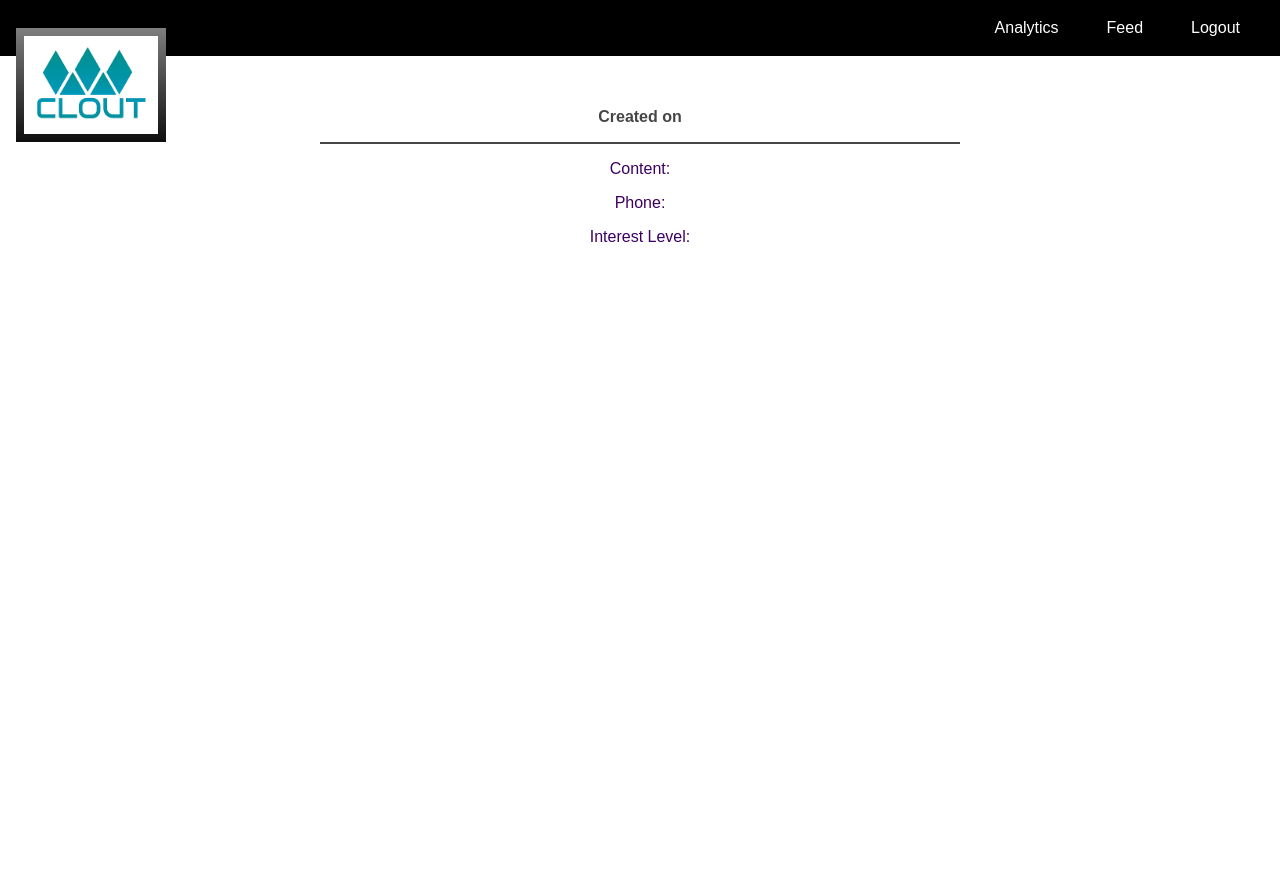
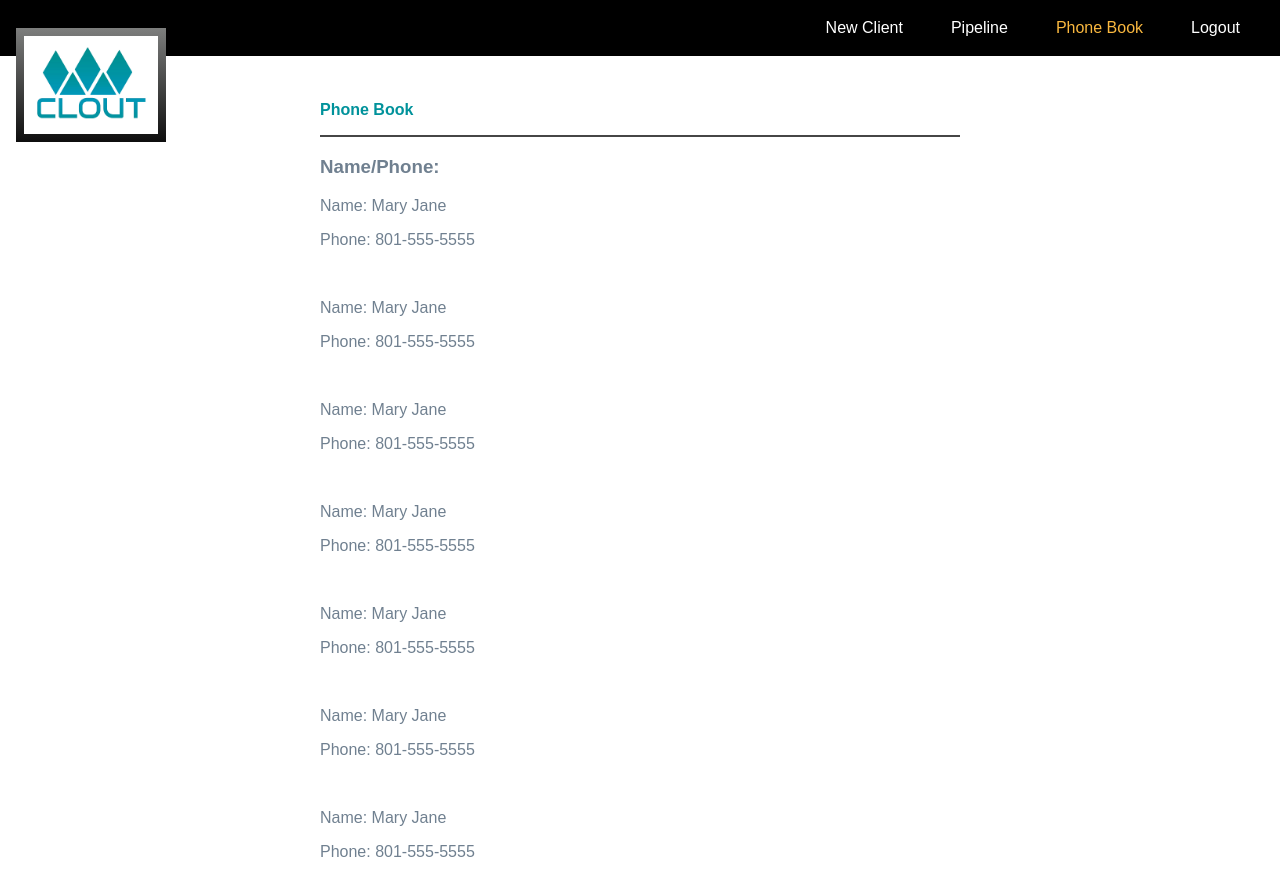
Before and after one commit to MakeItSoKrystal/Final-FullStack-FrontEnd, a React (Create React App) app: page /phone-book in a window 1280 px wide. Before the commit the page ends 800 px from the top, so only its background shows below. Built offline with nearby package versions, Linux system fonts and the light colour scheme; no server answers.

Commit message:
moved new pages from further along project to this old but working project

```diff
--- a/src/App.js
+++ b/src/App.js
@@ -9,6 +9,9 @@ import MobileNavigation from "./components/Navigation/MobileNavigation/MobileNav
 import ErrorHandler from "./components/ErrorHandler/ErrorHandler";
 import FeedPage from "./pages/Feed/Feed";
 import SinglePostPage from "./pages/Feed/SinglePost/SinglePost";
+import SingleClientPage from "./pages/Feed/SingleClient/SingleClient";
+import Pipeline from "./pages/Feed/Pipeline/Pipeline";
+import PhoneBook from "./pages/Feed/PhoneBook/PhoneBook";
 // import LoginPage from './pages/Auth/Login';
 // import SignupPage from './pages/Auth/Signup';
 import "./App.css";
@@ -175,9 +178,23 @@ class App extends Component {
             )}
           />
           <Route
-            path="/:postId"
+            path="/pipeline"
             render={(props) => (
-              <SinglePostPage
+              <Pipeline
+                {...props}
+                userId={this.state.userId}
+                token={this.state.token}
+              />
+            )}
+          />
+          <Route
+            path="/phone-book"
+            render={(props) => <PhoneBook {...props} />}
+          />
+          <Route
+            path="/:clientID"
+            render={(props) => (
+              <SingleClientPage
                 {...props}
                 userId={this.state.userId}
                 token={this.state.token}
--- a/src/components/Navigation/NavigationItems/NavigationItems.js
+++ b/src/components/Navigation/NavigationItems/NavigationItems.js
@@ -4,10 +4,11 @@ import { NavLink } from 'react-router-dom';
 import './NavigationItems.css';
 
 const navItems = [
-  { id: 'analytics', text: 'Analytics', link: '/analytics', auth: true },
-  { id: 'feed', text: 'Feed', link: '/', auth: true },
-  { id: 'login', text: 'Login', link: '/', auth: false },
-  { id: 'signup', text: 'Signup', link: '/signup', auth: false }
+  { id: "newClient", text: "New Client", link: "/", auth: true },
+  { id: "pipeline", text: "Pipeline", link: "/pipeline", auth: true },
+  { id: "phoneBook", text: "Phone Book", link: "/phone-book", auth: true },
+  { id: "login", text: "Login", link: "/", auth: false },
+  { id: "signup", text: "Signup", link: "/signup", auth: false },
 ];
 
 const navigationItems = props => [
--- a/src/pages/Feed/Feed.js
+++ b/src/pages/Feed/Feed.js
@@ -3,7 +3,6 @@ import React, { Component, Fragment } from "react";
 import Post from "../../components/Feed/Post/Post";
 import Button from "../../components/Button/Button";
 import FeedEdit from "../../components/Feed/FeedEdit/FeedEdit";
-import Input from "../../components/Form/Input/Input";
 import Paginator from "../../components/Paginator/Paginator";
 import Loader from "../../components/Loader/Loader";
 import ErrorHandler from "../../components/ErrorHandler/ErrorHandler";
@@ -15,24 +14,23 @@ class Feed extends Component {
     posts: [],
     totalPosts: 0,
     editPost: null,
-    status: "",
     postPage: 1,
     postsLoading: true,
     editLoading: false,
   };
 
   componentDidMount() {
-    fetch("URL")
-      .then((res) => {
-        if (res.status !== 200) {
-          throw new Error("Failed to fetch user status.");
-        }
-        return res.json();
-      })
-      .then((resData) => {
-        this.setState({ status: resData.status });
-      })
-      .catch(this.catchError);
+    fetch("URL");
+    // .then((res) => {
+    //   if (res.status !== 200) {
+    //     throw new Error("Failed to fetch user status.");
+    //   }
+    //   return res.json();
+    // })
+    // .then((resData) => {
+    //   this.setState({ status: resData.status });
+    // })
+    // .catch(this.catchError);
 
     this.loadPosts();
   }
@@ -50,7 +48,6 @@ class Feed extends Component {
       page--;
       this.setState({ postPage: page });
     }
-    // fetch('URL')
     fetch("http://localhost:8080/feed/posts?page=" + page)
       .then((res) => {
         if (res.status !== 200) {
@@ -65,19 +62,6 @@ class Feed extends Component {
           postsLoading: false,
         });
       })
-      .catch(this.catchError);
-  };
-
-  statusUpdateHandler = (event) => {
-    event.preventDefault();
-    fetch("http://localhost:8080/graphql")
-      .then((res) => {
-        if (res.status !== 200 && res.status !== 201) {
-          throw new Error("Can't update status!");
-        }
-        return res.json();
-      })
-      .then((resData) => {})
       .catch(this.catchError);
   };
 
@@ -168,10 +152,6 @@ class Feed extends Component {
       });
   };
 
-  statusInputChangeHandler = (input, value) => {
-    this.setState({ status: value });
-  };
-
   deletePostHandler = (postId) => {
     this.setState({ postsLoading: true });
     fetch("http://localhost:8080/graphql")
@@ -213,21 +193,8 @@ class Feed extends Component {
           onCancelEdit={this.cancelEditHandler}
           onFinishEdit={this.finishEditHandler}
         />
-        <section className="feed__status">
-          <form onSubmit={this.statusUpdateHandler}>
-            <Input
-              type="text"
-              placeholder="'You Miss 100% of the shots you don't take.' - Wayne Gretzky"
-              control="input"
-              onChange={this.statusInputChangeHandler}
-              value={this.state.status}
-            />
-            <Button mode="flat" type="submit">
-              Update
-            </Button>
-          </form>
-        </section>
         <section className="feed__control">
+          <h2>New Client</h2>
           <Button mode="raised" design="accent" onClick={this.newPostHandler}>
             New Client
           </Button>
--- /dev/null
+++ b/src/pages/Feed/PhoneBook/PhoneBook.css
@@ -0,0 +1,24 @@
+.single-client {
+  width: 90%;
+  margin: auto;
+  color: slategray;
+}
+
+.single-client h2 {
+  font-size: 1rem;
+  color: #00929b;
+  padding-bottom: 1rem;
+  border-bottom: 2px solid #464646;
+}
+
+.single-client__image {
+  height: 20rem;
+  width: 20rem;
+  margin: 1rem auto;
+}
+
+@media (min-width: 768px) {
+  .single-client {
+    width: 40rem;
+  }
+}
--- /dev/null
+++ b/src/pages/Feed/PhoneBook/PhoneBook.js
@@ -0,0 +1,94 @@
+import React, { Component } from "react";
+
+import "./PhoneBook.css";
+
+class PhoneBook extends Component {
+  state = {
+    name: "Mary Jane",
+    phone: "801-555-5555",
+  };
+
+  componentDidMount() {
+    const postId = this.props.match.params.postId;
+    const graphqlQuery = {
+      query: `query FetchSingleClient($postId: ID!) {
+          post(id: $postId) {
+            title
+            content
+            phone
+            interestLevel
+            creator {
+              name
+            }
+            createdAt
+          }
+        }
+      `,
+      variables: {
+        postId: postId,
+      },
+    };
+    // fetch("http://localhost:5000/graphql", {
+    fetch("http://localhost:8080/graphql", {
+      method: "POST",
+      headers: {
+        Authorization: "Bearer " + this.props.token,
+        "Content-Type": "application/json",
+      },
+      body: JSON.stringify(graphqlQuery),
+    })
+      .then((res) => {
+        return res.json();
+      })
+      .then((resData) => {
+        if (resData.errors) {
+          throw new Error("Fetching client failed!");
+        }
+        this.setState({
+          title: resData.data.post.title,
+          author: resData.data.post.creator.name,
+          date: new Date(resData.data.post.createdAt).toLocaleDateString(
+            "en-US"
+          ),
+          content: resData.data.post.content,
+          phone: resData.data.post.phone,
+          interestLevel: resData.data.post.interestLevel,
+        });
+      })
+      .catch((err) => {
+        console.log(err);
+      });
+  }
+
+  render() {
+    return (
+      <section className="single-client">
+        <h2>Phone Book</h2>
+        <h3>Name/Phone:</h3>
+        {/* TODO: add logic here to look thru all clients and populate */}
+        <p>Name: {this.state.name}</p>
+        <p>Phone: {this.state.phone}</p>
+        <br />
+        <p>Name: {this.state.name}</p>
+        <p>Phone: {this.state.phone}</p>
+        <br />
+        <p>Name: {this.state.name}</p>
+        <p>Phone: {this.state.phone}</p>
+        <br />
+        <p>Name: {this.state.name}</p>
+        <p>Phone: {this.state.phone}</p>
+        <br />
+        <p>Name: {this.state.name}</p>
+        <p>Phone: {this.state.phone}</p>
+        <br />
+        <p>Name: {this.state.name}</p>
+        <p>Phone: {this.state.phone}</p>
+        <br />
+        <p>Name: {this.state.name}</p>
+        <p>Phone: {this.state.phone}</p>
+      </section>
+    );
+  }
+}
+
+export default PhoneBook;
--- /dev/null
+++ b/src/pages/Feed/Pipeline/Pipeline.css
@@ -0,0 +1,24 @@
+.single-client {
+  width: 90%;
+  margin: auto;
+  color: slategray;
+}
+
+.single-client h2 {
+  font-size: 1rem;
+  color: #00929b;
+  padding-bottom: 1rem;
+  border-bottom: 2px solid #464646;
+}
+
+.single-client__image {
+  height: 20rem;
+  width: 20rem;
+  margin: 1rem auto;
+}
+
+@media (min-width: 768px) {
+  .single-client {
+    width: 40rem;
+  }
+}
--- /dev/null
+++ b/src/pages/Feed/Pipeline/Pipeline.js
@@ -0,0 +1,73 @@
+import React, { Component } from "react";
+
+import "./Pipeline.css";
+
+class Pipeline extends Component {
+  state = {
+    newThisWeek: 2,
+    newThisMonth: 28,
+    newWeekAverage: 4,
+    newMonthAverage: 4,
+    totalClients: 43,
+  };
+
+  componentDidMount() {
+    const graphqlQuery = {
+      query: `query FetchingAllClients() {}`,
+    };
+    // fetch("http://localhost:5000/graphql", {
+    fetch("http://localhost:8080/graphql", {
+      method: "POST",
+      headers: {
+        Authorization: "Bearer " + this.props.token,
+        "Content-Type": "application/json",
+      },
+      body: JSON.stringify(graphqlQuery),
+    })
+      .then((res) => {
+        return res.json();
+      })
+      .then((resData) => {
+        if (resData.errors) {
+          throw new Error("Fetching clients failed!");
+        }
+        // TODO: clean up analytics to something more like
+        // SELECT * FROM 'clients'
+        // WHERE date(newsDate) >= date(now()-interval 30 day)
+        this.setState({
+          newThisWeek: new Date(
+            resData.data.client.createdAt
+          ).toLocaleDateString("en-US"),
+          newWeekAverage: this.store.newThisMonth / 4,
+          newMonthAverage:
+            this.store.newLastThreeMonths / 3 ||
+            "Not enough data to calculate yet, give it three months",
+        });
+      })
+      .catch((err) => {
+        console.log(err);
+      });
+  }
+
+  render() {
+    return (
+      <section className="single-client">
+        <h2>Pipeline</h2>
+        <h3>This Week:</h3>
+        <p>New Clients: {this.state.newThisWeek}</p>
+        <p>Weekly Average: {this.state.newWeekAverage}</p>
+        <br />
+        <h3>Last 30 Days:</h3>
+        <p>New Clients: {this.state.newThisMonth}</p>
+        <p>Monthly Average: {this.state.newMonthAverage}</p>
+        <br />
+        <h3>Totals:</h3>
+        <p>Total Clients: {this.state.totalClients}</p>
+        <p>Active Clients: Comming Soon</p>
+        <p>Closed Clients: Comming Soon</p>
+      </section>
+    );
+  }
+}
+
+export default Pipeline;
--- /dev/null
+++ b/src/pages/Feed/SingleClient/SingleClient.css
@@ -0,0 +1,24 @@
+.single-client {
+  width: 90%;
+  margin: auto;
+  color: slategray;
+}
+
+.single-client h2 {
+  font-size: 1rem;
+  color: #00929b;
+  padding-bottom: 1rem;
+  border-bottom: 2px solid #464646;
+}
+
+.single-client__image {
+  height: 20rem;
+  width: 20rem;
+  margin: 1rem auto;
+}
+
+@media (min-width: 768px) {
+  .single-client {
+    width: 40rem;
+  }
+}
--- /dev/null
+++ b/src/pages/Feed/SingleClient/SingleClient.js
@@ -0,0 +1,78 @@
+import React, { Component } from "react";
+
+import "./SingleClient.css";
+
+class SingleClient extends Component {
+  state = {
+    name: "Mary Jane",
+    content: "Buyer seems very interested but need space to decide.",
+    phone: "801-555-5555",
+    interestLevel: "3",
+  };
+
+  componentDidMount() {
+    const postId = this.props.match.params.postId;
+    const graphqlQuery = {
+      query: `query FetchSingleClient($postId: ID!) {
+          post(id: $postId) {
+            title
+            content
+            phone
+            interestLevel
+            creator {
+              name
+            }
+            createdAt
+          }
+        }
+      `,
+      variables: {
+        postId: postId,
+      },
+    };
+    // fetch("http://localhost:5000/graphql", {
+    fetch("http://localhost:8080/graphql", {
+      method: "POST",
+      headers: {
+        Authorization: "Bearer " + this.props.token,
+        "Content-Type": "application/json",
+      },
+      body: JSON.stringify(graphqlQuery),
+    })
+      .then((res) => {
+        return res.json();
+      })
+      .then((resData) => {
+        if (resData.errors) {
+          throw new Error("Fetching client failed!");
+        }
+        this.setState({
+          title: resData.data.post.title,
+          author: resData.data.post.creator.name,
+          date: new Date(resData.data.post.createdAt).toLocaleDateString(
+            "en-US"
+          ),
+          content: resData.data.post.content,
+          phone: resData.data.post.phone,
+          interestLevel: resData.data.post.interestLevel,
+        });
+      })
+      .catch((err) => {
+        console.log(err);
+      });
+  }
+
+  render() {
+    return (
+      <section className="single-client">
+        <h2>Client Profile</h2>
+        <h3>{this.state.name}</h3>
+        <p>Details: {this.state.content}</p>
+        <p>Phone: {this.state.phone}</p>
+        <p>Interest Level: {this.state.interestLevel}</p>
+      </section>
+    );
+  }
+}
+
+export default SingleClient;
```
Also changed, not shown: src/pages/Feed/Feed.css (+10 -14 lines).
